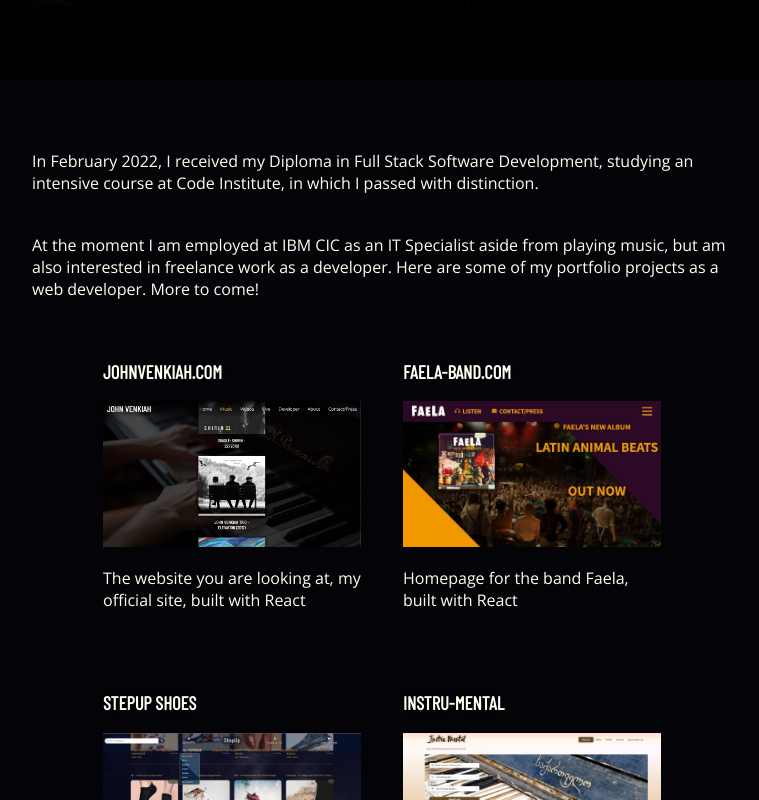
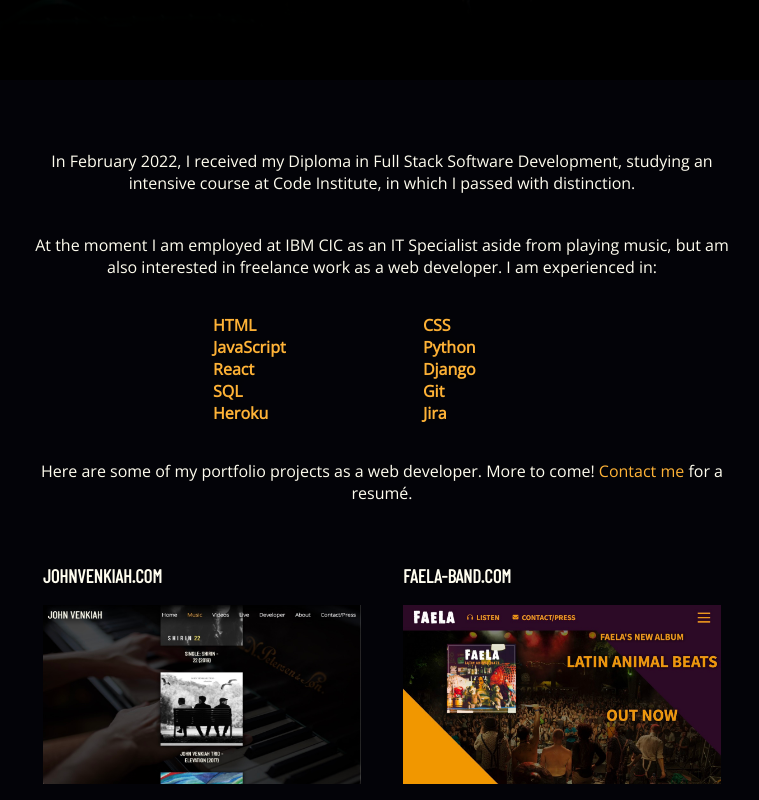
Before and after one commit to johnvenkiah/johnvenkiah-official-site, a React (Create React App) app: page /developer in a window 1280 px wide. Shown: the part 720-1520 px from the top of the page, without its empty margins (258-1017 px from the left). Built offline with nearby package versions, Linux system fonts and the light colour scheme; what moment-duration-format would draw is missing.

Commit message:
fix centering music, add content portfolio

```diff
--- a/src/components/Portfolio/Portfolio.js
+++ b/src/components/Portfolio/Portfolio.js
@@ -1,3 +1,4 @@
+import { Link } from 'react-router-dom';
 import portfFaela from '../../images/portfolio/portf_faela.jpg';
 import portfFeelgood from '../../images/portfolio/portf_feelgood.jpg';
 import portfInstru from '../../images/portfolio/portf_instru.jpg';
@@ -63,9 +64,24 @@
         </p>
         <p>
           At the moment I am employed at IBM CIC as an IT Specialist aside from
-          playing music, but am also interested in freelance work as a
-          developer. Here are some of my portfolio projects as a web developer.
-          More to come!
+          playing music, but am also interested in freelance work as a web
+          developer. I am experienced in:
+        </p>
+        <ul>
+          <li>HTML</li>
+          <li>CSS</li>
+          <li>JavaScript</li>
+          <li>Python</li>
+          <li>React</li>
+          <li>Django</li>
+          <li>SQL</li>
+          <li>Git</li>
+          <li>Heroku</li>
+          <li>Jira</li>
+        </ul>
+        <p>
+          Here are some of my portfolio projects as a web developer. More to
+          come! <Link to="/">Contact me</Link> for a resumé.
         </p>
         {portfolioItemMarkup}
       </PortfolioContainer>
--- a/src/components/Portfolio/Portfolio.styled.js
+++ b/src/components/Portfolio/Portfolio.styled.js
@@ -6,11 +6,31 @@
   display: flex;
   flex-wrap: wrap;
   width: 90%;
-  max-width: 700px;
+  max-width: 850px;
   justify-content: center;
   p {
     max-width: 700px;
     margin: 20px auto;
+    text-align: center;
+    a {
+      color: #ffb337;
+      transition: all 0.3s ease-in-out;
+      &:hover {
+        text-shadow: 0 0 10px #ffb337;
+      }
+    }
+  }
+  ul {
+    display: flex;
+    flex-wrap: wrap;
+    flex-direction: row;
+    li {
+      width: 40%;
+      margin: 0 auto;
+      list-style-type: none;
+      font-weight: bold;
+      color: #ffb337;
+    }
   }
 `;
 
--- a/src/pages/Music/Music.styled.js
+++ b/src/pages/Music/Music.styled.js
@@ -33,6 +33,12 @@
   flex-direction: column;
   align-items: center;
   justify-content: center;
+  @media screen and (min-width: 768px) {
+    width: 30vw;
+  }
+  @media screen and (min-width: 1400px) {
+    width: 25vw;
+  }
 
   h3 {
     margin: 1rem auto 2rem;
```
